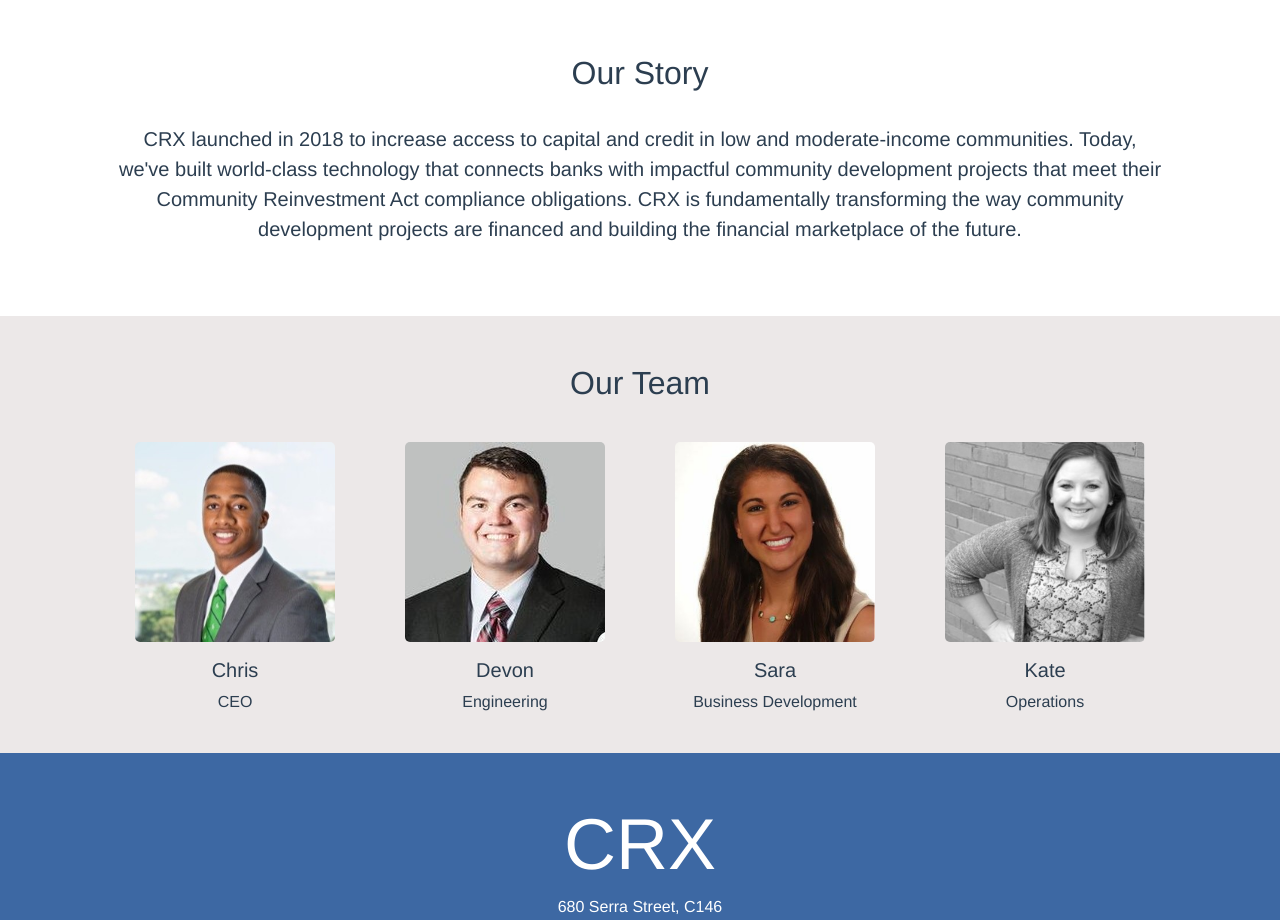
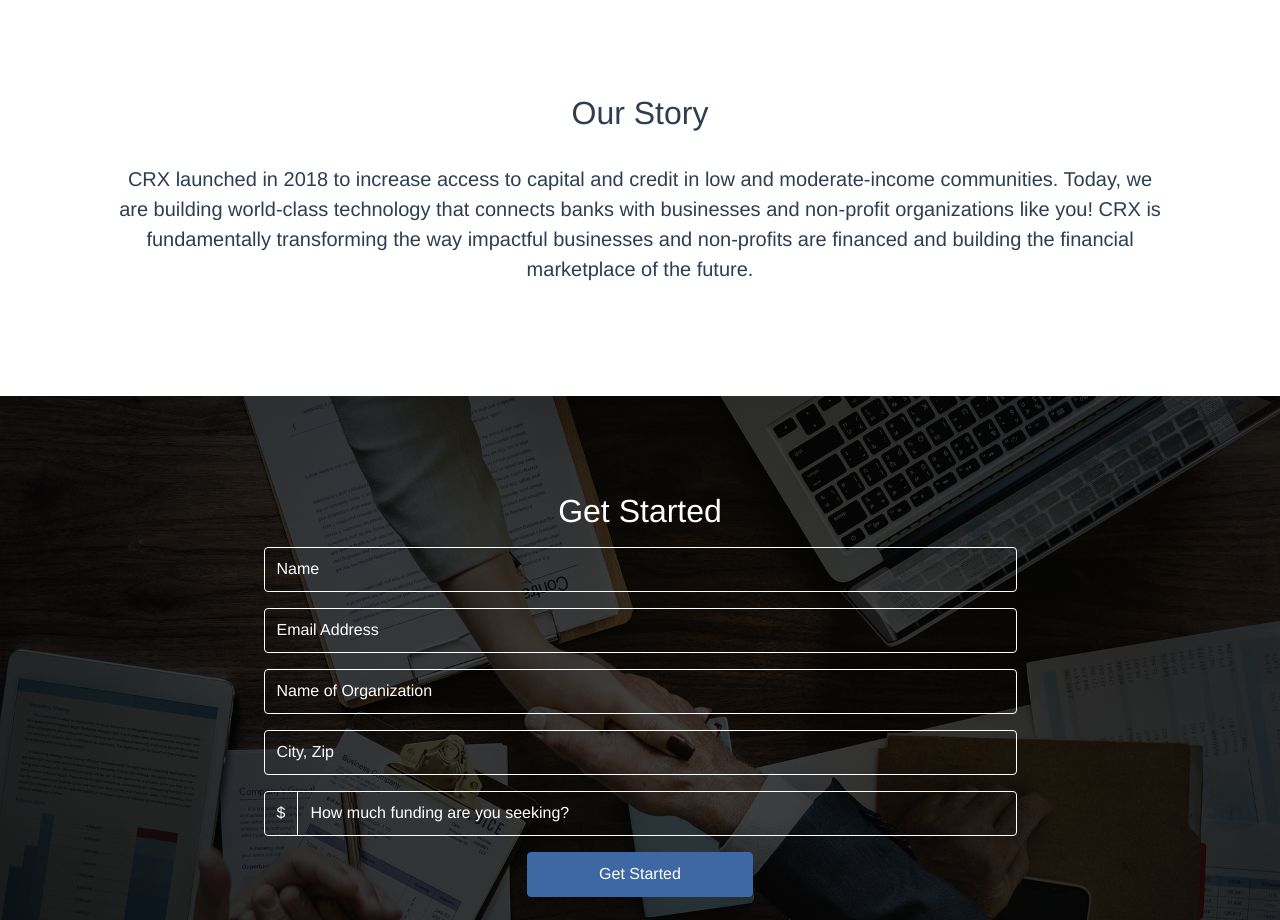
Before and after one commit to chris8grant/crxsolutions, a Vue app: page / in a window 1280 px wide. Shown: the part 1472-2392 px from the top of the page. Built offline with nearby package versions, Linux system fonts and the light colour scheme.

Commit message:
created new container form with new background image

```diff
--- a/src/components/HelloWorld.vue
+++ b/src/components/HelloWorld.vue
@@ -9,7 +9,7 @@
       </div>
     </div>
     <div class="jumbotron jumbotron-fluid overflow-scroll" id="solution">
-      <div class="container-fluid">
+      <div class="container-fluid p-5">
         <h2 class="text-white pb-3">How it Works</h2>
         <!-- <p class="text-white mb-5 lead">Our product is designed to connect your funding needs with banks that are genuinely interested in supporting you. </p> -->
         <div class="row">
@@ -34,16 +34,38 @@
         </div>
       </div>
     </div>
-    <div class="container-fluid p-2" id="story">
+    <div class="container-fluid p-5" id="story">
       <div class="container p-5">
         <h2 class="t">Our Story</h2>
-        <p class="pt-4 lead">CRX launched in 2018 to increase access to capital and credit in low and moderate-income communities. Today, we've built world-class technology that connects banks with impactful community development projects that meet their Community Reinvestment Act compliance obligations. CRX is fundamentally transforming the way community development projects are financed and building the financial marketplace of the future.
+        <p class="pt-4 lead">CRX launched in 2018 to increase access to capital and credit in low and moderate-income communities. Today, we are building world-class technology that connects banks with businesses and non-profit organizations like you! CRX is fundamentally transforming the way impactful businesses and non-profits are financed and building the financial marketplace of the future.
         </p>
       </div>
     </div>
-    <div class="container-fluid p-2 pt-5" id="team">
-      <h2 class="t pb-3">Our Team</h2>
-      <div class="container">
+    <div class="container-fluid p-5" id="get-started">
+      <div class="container p-5">
+        <h2 class="t text-white">Get Started</h2>
+        <div class="container" id="get-started-form-container">
+          <form class="form-group mt-3 email-input" action="https://formspree.io/cgranted@stanford.edu"
+        method="POST">
+            <input type="text" class="form-control mb-3 transparent" name="name" placeholder="Name">
+            <input type="email" class="form-control mb-3 transparent" name="email" placeholder="Email Address">
+            <input type="text" class="form-control mb-3 transparent" name="organization" placeholder="Name of Organization">
+            <input type="text" class="form-control mb-3 transparent" name="location" placeholder="City, Zip">
+            <div class="input-group mb-3">
+              <div class="input-group-prepend">
+                <span class="input-group-text transparent">$</span>
+              </div>
+              <input type="number" class="form-control transparent" name="funding" @focus="funding = 10000" v-model="funding" placeholder="How much funding are you seeking?">
+            </div>
+            <input type="submit" class="btn btn-primary" id="get-started-btn" value="Get Started">
+          </form>
+        </div>
+      </div>
+    </div>
+    <div class="container-fluid p-5" id="team">
+      <div class="container p-5">
+        <h2 class="t pb-3">Our Team</h2>
+
         <div class="row team-row">
           <div class="col-xs-3">
             <img src="../assets/chris-profile.jpeg" width="200" height="200" class="profile"/>
@@ -75,15 +97,43 @@
 
 export default {
   name: 'HelloWorld',
+  data() {
+    return {
+      funding: 'How much funding are you seeking?',
+    };
+  },
 };
 </script>
 
 <style scoped>
+.transparent {
+  background: none;
+  border: 1px solid white;
+  color: #fff !important;
+  height: 45px;
+}
+
+.transparent::placeholder {
+  color: white;
+  font-weight: 500;
+}
+
+#get-started-form-container {
+  width: 75%;
+}
+
+#get-started-btn {
+  width: 30%;
+  height: 45px;
+  background: #3D68A3;
+  border: 1px solid #3D68A3;
+}
 .team-row {
   justify-content: space-around!important;
 }
 .profile {
   border-radius: 5px;
+  border: 1px solid #e3e3e3;
   /* filter: grayscale(100%); */
 }
 
@@ -115,7 +165,7 @@
   /* align-content: center; */
   height: 86vh;
   background-image:
-    linear-gradient(rgba(0, 0, 0, 0),rgba(0, 0, 0,.75)),
+    linear-gradient(rgba(0, 0, 0, .3),rgba(0, 0, 0,.75)),
     url(../assets/summer.jpg);
   background-position: center;
   background-repeat: no-repeat;
@@ -124,9 +174,22 @@
   background-attachment: fixed;
 }
 
-#team {
-  background: #ece8e8;
+#get-started {
+  display: flex;
+  flex-direction: column;
+  /* justify-content: center; */
+  /* align-content: center; */
+  height: 86vh;
+  background-image:
+    linear-gradient(rgba(0, 0, 0, .7),rgba(0, 0, 0,.7)),
+    url(../assets/get-started.jpg);
+  background-position: center;
+  background-repeat: no-repeat;
+  background-size: cover;
+  margin-bottom: 0px;
+  background-attachment: fixed;
 }
+
 
 @media (max-width: 575.98px) {
   .jumbotron {
@@ -138,6 +201,12 @@
   .p-5 {
     padding: 1rem!important;
   }
+  #get-started-form-container {
+    width: 100%;
+  }
+  #get-started-btn {
+    width: 50%;
+  }
 }
 
 </style>
--- a/src/components/Jumbotron.vue
+++ b/src/components/Jumbotron.vue
@@ -3,7 +3,7 @@
     <div class="container">
       <h1 class="display-4 text-white">CRX. Accelerating your impact. </h1>
       <p class="lead text-white">
-        Apply for community development funding today
+        Apply for funding today
       </p>
       <form class="input-group mt-3 email-input" action="https://formspree.io/cgranted@stanford.edu"
       method="POST">
@@ -40,7 +40,7 @@
   align-content: center;
   height: 80vh;
   background-image:
-    linear-gradient(rgba(0, 0, 0, 0),rgba(0, 0, 0,.55)),
+    linear-gradient(rgba(0, 0, 0, .4),rgba(0, 0, 0,.55)),
     url(../assets/adventure.jpg);
   background-position: center;
   background-repeat: no-repeat;
--- a/src/components/Navbar.vue
+++ b/src/components/Navbar.vue
@@ -22,6 +22,9 @@
       <li class="nav-item">
         <a class="nav-link" href="#story">Our Story</a>
       </li>
+      <li class="nav-item">
+        <a class="nav-link" href="#get-started">Get Started</a>
+      </li>
       <li class="nav-item dropdown">
         <a class="nav-link" href="#team">
           Team
```
Also changed, not shown: src/assets/get-started.jpg (added), 10 other files (tests, documents, lock files or other folders).
